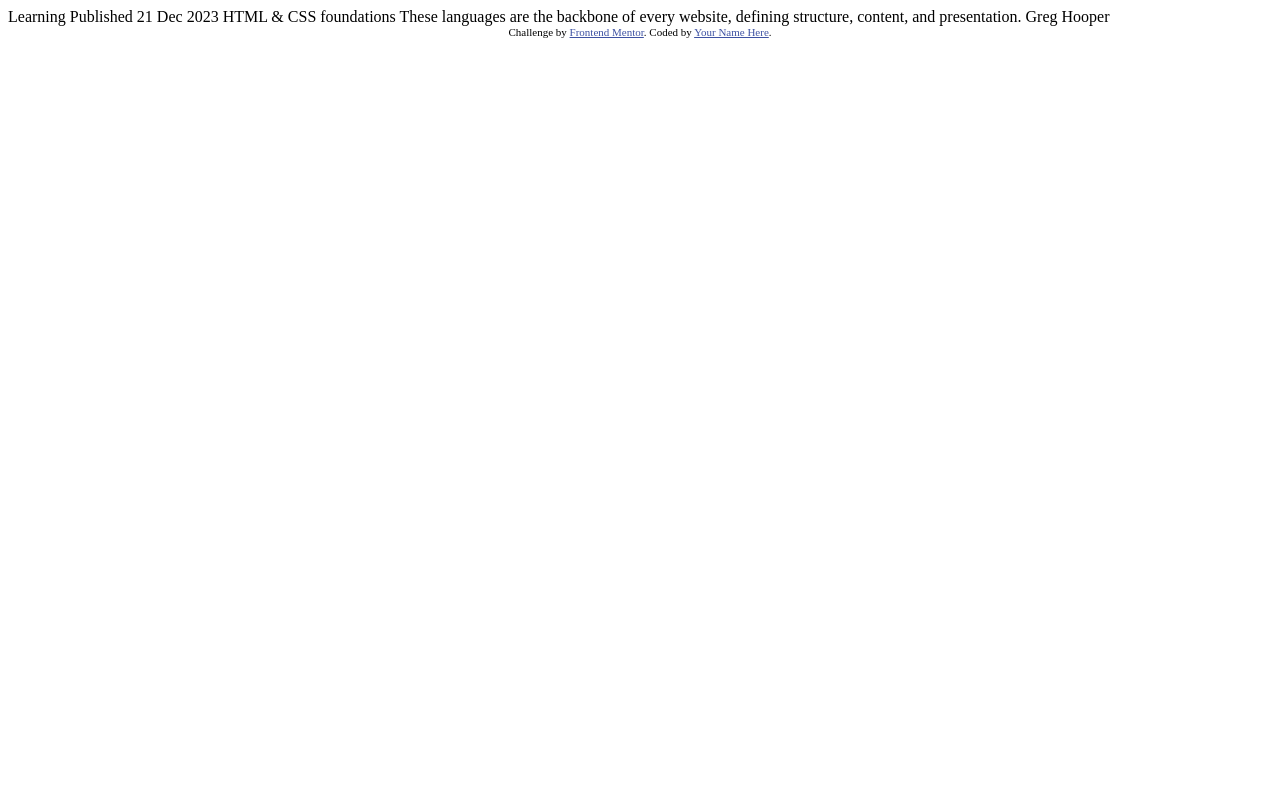
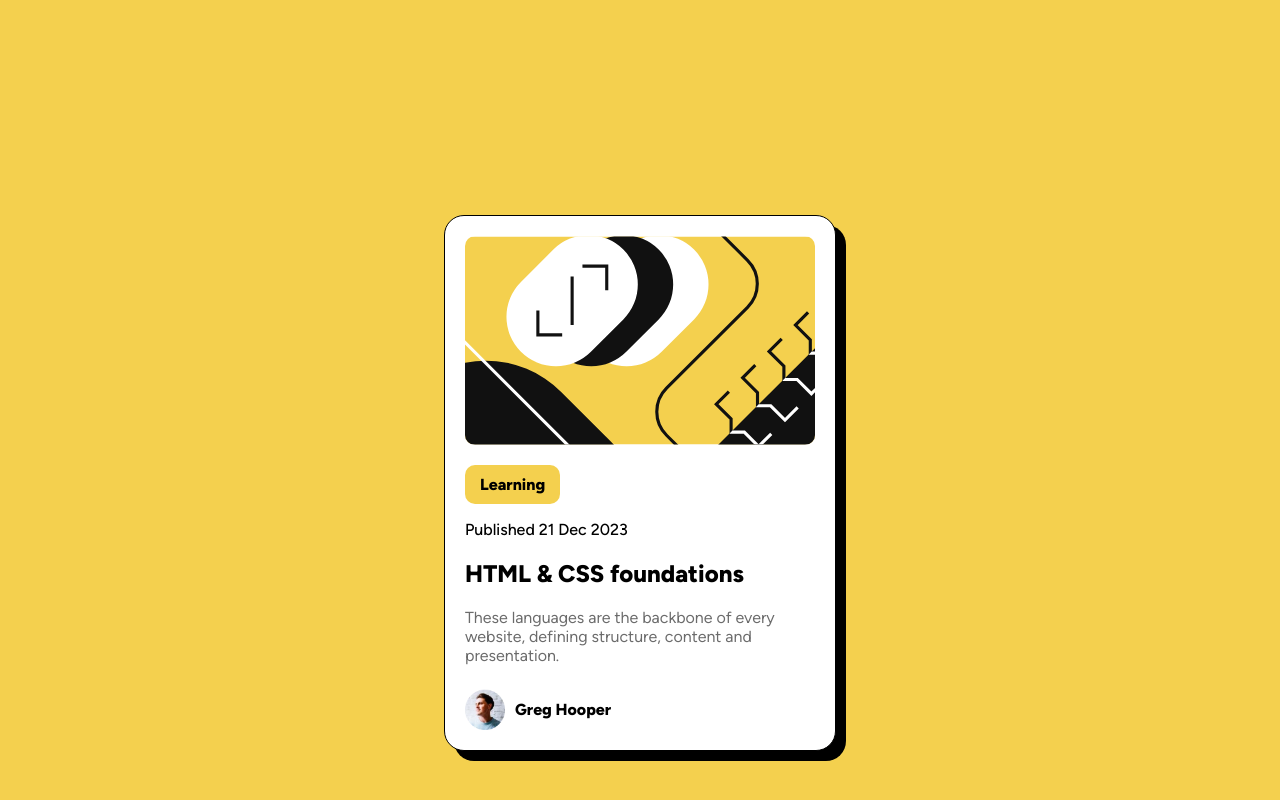
Before and after one commit to Mo-Kusan/Blog-preview-card, a plain HTML site: page index.html in a window 1280 px wide. Drawn offline with Linux system fonts and the light colour scheme.

Commit message:
update desktop design

```diff
--- /dev/null
+++ b/css/stylesheet.css
@@ -0,0 +1,93 @@
+@font-face {
+    font-family: 'Figtree';
+    src: url(../assets/fonts/Figtree-VariableFont_wght.ttf);
+}
+@font-face {
+    font-family: 'Figtree Italic';
+    src: url(../assets/fonts/Figtree-Italic-VariableFont_wght.ttf);
+    font-style: italic;
+}
+@font-face {
+    font-family: 'Figtree Medium';
+    src: url(../assets/fonts/static/Figtree-Medium.ttf);
+    font-style: normal;
+    font-weight: 300;
+}
+@font-face {
+    font-family: 'Figtree Bold';
+    src: url(../assets/fonts/static/Figtree-ExtraBold.ttf);
+    font-style: normal;
+    font-weight: 400;
+}
+
+.flex {
+    display: flex;
+    align-items: center;
+}
+
+body {
+    background-color: hsl(47, 88%, 63%);
+    height: 950px;
+    font-family: Figtree;
+}
+
+main {
+    height: 100%;
+    display: flex;
+    align-items: center;
+    justify-content: center;
+}
+
+#card {
+    background-color: hsl(0, 0%, 100%);
+    width: 350px;
+    padding: 20px;
+    border: 1px solid black;
+    border-radius: 20px;
+    box-shadow: 10px 10px black;
+}
+
+#illu {
+    border-radius: 10px;
+    width: 100%;
+}
+
+#learning {
+    background-color: hsl(47, 88%, 63%);
+    border-radius: 10px;
+    width: fit-content;
+    padding: 10px 15px;
+    margin-top: 1em;
+    font-family: 'Figtree Bold';
+}
+
+#learning + p {
+    font-family: 'Figtree Medium';
+}
+
+#card h2 {
+    font-family: 'Figtree Bold';
+}
+
+#card > div > h2 + p {
+    color: hsl(0, 0%, 42%);
+}
+
+#avatar {
+    width: 40px;
+}
+
+#avatar + p {
+    font-family: 'Figtree Bold';
+    margin: 0;
+    padding-left: 10px;
+}
+
+div[class=flex] {
+    margin-top: 1.5em;
+}
+
+
+@media SCREEN and (max-width: 375px) {
+
+   }
--- a/index.html
+++ b/index.html
@@ -5,30 +5,26 @@
   <meta name="viewport" content="width=device-width, initial-scale=1.0"> <!-- displays site properly based on user's device -->
 
   <link rel="icon" type="image/png" sizes="32x32" href="./assets/images/favicon-32x32.png">
+  <link rel="stylesheet" href="css/stylesheet.css">
 
   <title>Frontend Mentor | Blog preview card</title>
 
-  <!-- Feel free to remove these styles or customise in your own stylesheet 👍 -->
-  <style>
-    .attribution { font-size: 11px; text-align: center; }
-    .attribution a { color: hsl(228, 45%, 44%); }
-  </style>
 </head>
 <body>
-
-  Learning
-
-  Published 21 Dec 2023
-
-  HTML & CSS foundations
-
-  These languages are the backbone of every website, defining structure, content, and presentation.
-
-  Greg Hooper
-
-  <div class="attribution">
-    Challenge by <a href="https://www.frontendmentor.io?ref=challenge" target="_blank">Frontend Mentor</a>.
-    Coded by <a href="#">Your Name Here</a>.
-  </div>
+  <main>
+    <div id="card">
+      <div>
+         <img id="illu" src="assets/images/illustration-article.svg" alt="illustration-article">
+         <div id="learning">Learning</div>
+         <p>Published 21 Dec 2023</p>
+         <h2>HTML & CSS foundations</h2>
+         <p>These languages are the backbone of every website, defining structure, content and presentation.</p>
+         <div class="flex">
+          <img id="avatar" class="" src="assets/images/image-avatar.webp" alt="Greg Hooper's avatar">
+          <p class="">Greg Hooper</p>
+         </div>
+      </div>
+    </div>
+  </main>
 </body>
 </html>
```
